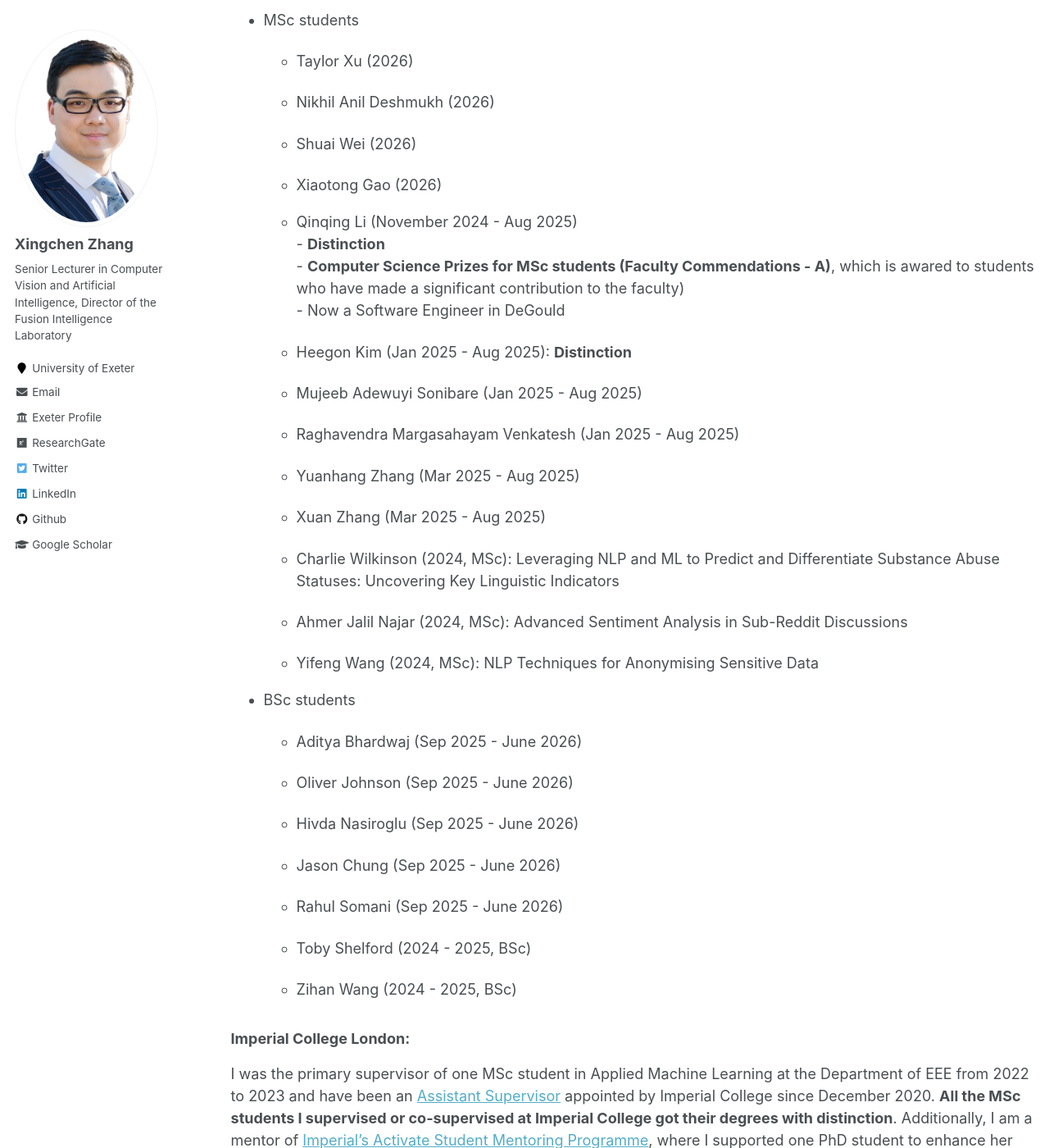
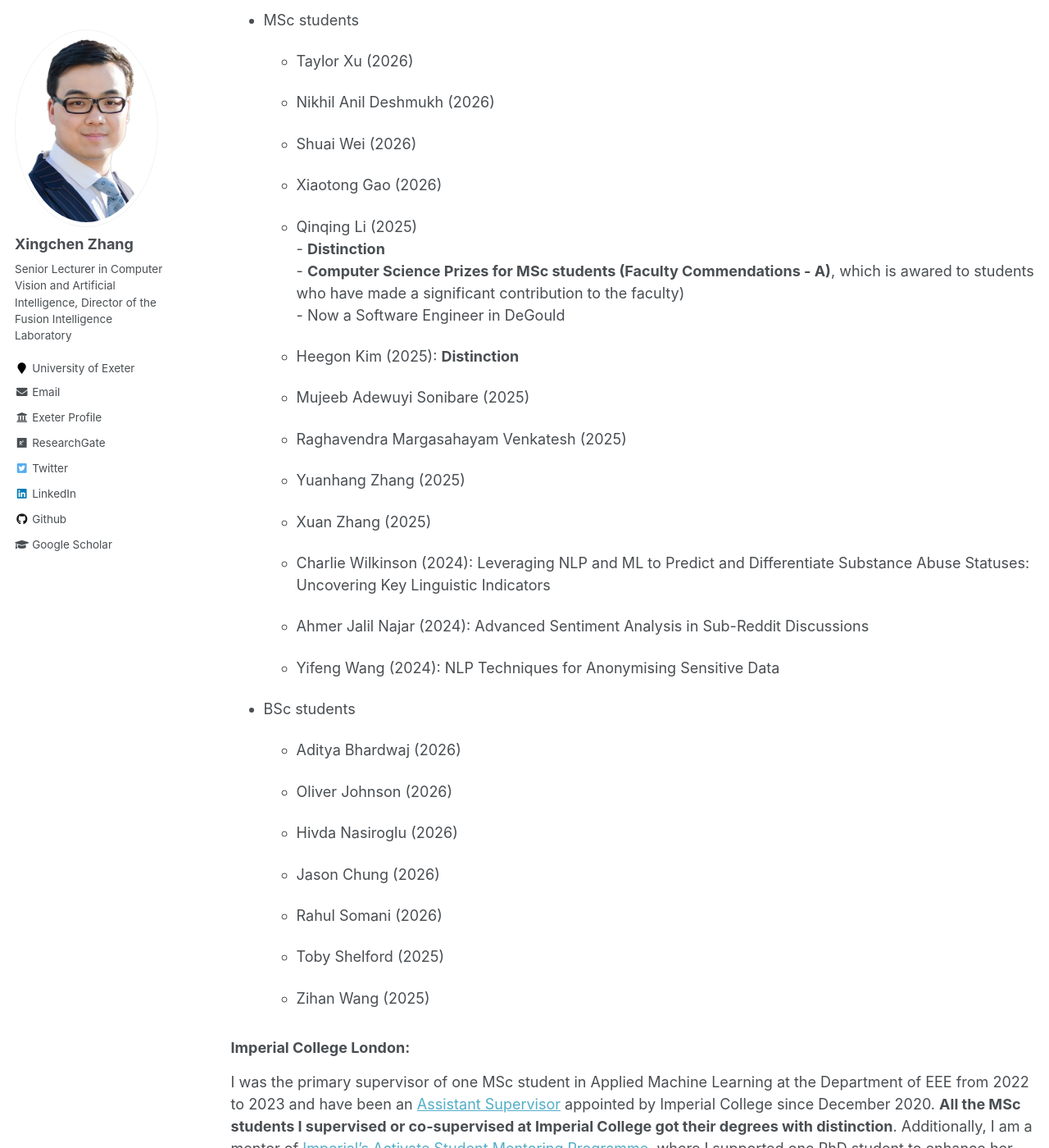
Before and after one commit to xingchenzhang/xingchenzhang.github.io, a Jekyll site: the page built from _pages/team.md, in a window 1280 px wide and 1400 px high, scrolled down 1510 px. Shown: the whole window at 82% size. Built offline with Jekyll 4.4.1, drawn with Linux system fonts in a browser that asks for light colours.

Commit message:
update team

```diff
--- a/_pages/team.md
+++ b/_pages/team.md
@@ -60,43 +60,44 @@ My students have pursued diverse career paths: some have become faculty members
   - Shuai Wei (2026)
 
   - Xiaotong Gao (2026)
-  - Qinqing Li (November 2024 - Aug 2025)
+
+  - Qinqing Li (2025)
         - **Distinction**
         - **Computer Science Prizes for MSc students (Faculty Commendations - A)**, which is awared to students who have made a significant contribution to the faculty)
         - Now a Software Engineer in DeGould
 
-  - Heegon Kim (Jan 2025 - Aug 2025): **Distinction**
+  - Heegon Kim (2025): **Distinction**
 
-  - Mujeeb Adewuyi Sonibare (Jan 2025 - Aug 2025)
+  - Mujeeb Adewuyi Sonibare (2025)
 
-  - Raghavendra Margasahayam Venkatesh (Jan 2025 - Aug 2025)
+  - Raghavendra Margasahayam Venkatesh (2025)
 
-  - Yuanhang Zhang (Mar 2025 - Aug 2025)
+  - Yuanhang Zhang (2025)
 
-  - Xuan Zhang (Mar 2025 - Aug 2025)
+  - Xuan Zhang (2025)
 
-  - Charlie Wilkinson (2024, MSc): Leveraging NLP and ML to Predict and Differentiate Substance Abuse Statuses: Uncovering Key Linguistic Indicators
+  - Charlie Wilkinson (2024): Leveraging NLP and ML to Predict and Differentiate Substance Abuse Statuses: Uncovering Key Linguistic Indicators
 
-  - Ahmer Jalil Najar (2024, MSc): Advanced Sentiment Analysis in Sub-Reddit Discussions
+  - Ahmer Jalil Najar (2024): Advanced Sentiment Analysis in Sub-Reddit Discussions
 
-  - Yifeng Wang (2024, MSc): NLP Techniques for Anonymising Sensitive Data
+  - Yifeng Wang (2024): NLP Techniques for Anonymising Sensitive Data
 
 
 - BSc students
 
-  - Aditya Bhardwaj (Sep 2025 - June 2026)
+  - Aditya Bhardwaj (2026)
 
-  - Oliver Johnson (Sep 2025 - June 2026)
+  - Oliver Johnson (2026)
 
-  - Hivda Nasiroglu (Sep 2025 - June 2026)
+  - Hivda Nasiroglu (2026)
 
-  - Jason Chung (Sep 2025 - June 2026)
+  - Jason Chung (2026)
 
-  - Rahul Somani (Sep 2025 - June 2026)
+  - Rahul Somani (2026)
 
-  - Toby Shelford (2024 - 2025, BSc)
+  - Toby Shelford (2025)
 
-  - Zihan Wang (2024 - 2025, BSc)
+  - Zihan Wang (2025)
 
 ### Imperial College London:
 
```
